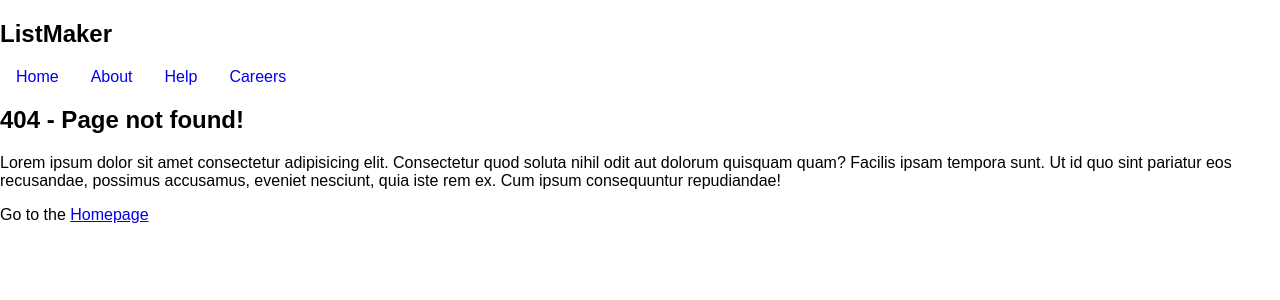
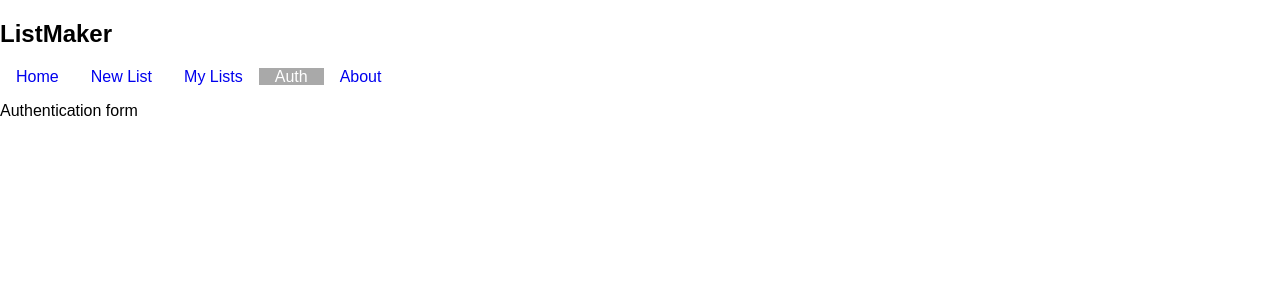
Before and after one commit to tdkent/listmaker-frontend, a React (Create React App) app: page /auth in a window 1280 px wide. Shown: the top 300 px of the page. Built offline with nearby package versions, Linux system fonts and the light colour scheme.

Commit message:
redefine router with basic routes

```diff
--- a/src/index.css
+++ b/src/index.css
@@ -9,7 +9,7 @@ body {
 
 header nav a {
   text-decoration: none;
-  padding: 1rem;
+  padding: 0 1rem;
 }
 
 header nav a.active {
--- a/src/layouts/nav/NavBar.tsx
+++ b/src/layouts/nav/NavBar.tsx
@@ -5,9 +5,10 @@ const NavBar = (): JSX.Element => {
     <nav>
       <h1>ListMaker</h1>
       <NavLink to="/">Home</NavLink>
+      <NavLink to="new-list">New List</NavLink>
+      <NavLink to="my-lists">My Lists</NavLink>
+      <NavLink to="auth">Auth</NavLink>
       <NavLink to="about">About</NavLink>
-      <NavLink to="help">Help</NavLink>
-      <NavLink to="careers">Careers</NavLink>
     </nav>
   );
 };
--- a/src/router/router.tsx
+++ b/src/router/router.tsx
@@ -1,21 +1,5 @@
-import { createBrowserRouter, json } from "react-router-dom";
-
-import HelpLayout from "../layouts/HelpLayout";
+import { createBrowserRouter } from "react-router-dom";
 import RootLayout from "../layouts/RootLayout";
-import CareersLayout from "../layouts/CareersLayout";
-
-import About from "../pages/About";
-import Careers from "../pages/careers/Careers";
-import FAQ from "../pages/help/FAQ";
-import Contact from "../pages/help/Contact";
-import Home from "../pages/Home";
-import NotFound from "../pages/NotFound";
-import CareerDetails, {
-  careerDetailsLoader,
-} from "../pages/careers/CareerDetails";
-import CareersDetailsError from "../pages/careers/CareersDetailsError";
-
-import { contactAction } from "../pages/help/Contact";
 
 export const router = createBrowserRouter([
   {
@@ -24,59 +8,39 @@ export const router = createBrowserRouter([
     children: [
       {
         path: "",
-        element: <Home />,
+        element: <div>Home page content</div>,
+      },
+      {
+        path: "auth",
+        element: (
+          <div>
+            <p>Authentication form</p>
+          </div>
+        ),
+      },
+      {
+        path: "new-list",
+        element: (
+          <div>
+            <p>New list form</p>
+          </div>
+        ),
+      },
+      {
+        path: "my-lists",
+        element: (
+          <div>
+            <p>List of lists</p>
+          </div>
+        ),
       },
       {
         path: "about",
-        element: <About />,
-      },
-      {
-        path: "help",
-        element: <HelpLayout />,
-        children: [
-          {
-            path: "faq",
-            element: <FAQ />,
-          },
-          {
-            path: "contact",
-            element: <Contact />,
-            action: contactAction,
-          },
-        ],
-      },
-      {
-        path: "careers",
-        element: <CareersLayout />,
-        children: [
-          {
-            path: "",
-            element: <Careers />,
-            loader: async () => {
-              const response = await fetch("http://localhost:4000/careers");
-              if (!response.ok) {
-                throw json(
-                  {
-                    message:
-                      "There was an error connecting to the remote server. It may be experiencing an outage, or there may be an error with the fetch request.",
-                  },
-                  { status: 404 }
-                );
-              }
-              return response;
-            },
-          },
-          {
-            path: ":id",
-            element: <CareerDetails />,
-            loader: careerDetailsLoader,
-          },
-        ],
-        errorElement: <CareersDetailsError />,
-      },
-      {
-        path: "*",
-        element: <NotFound />,
+        element: (
+          <div>
+            <p>About page</p>
+          </div>
+        ),
       },
     ],
   },
```
Also changed, not shown: src/router/router_practice.tsx (added, +83 -0 lines).
